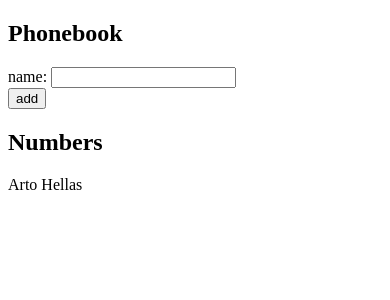
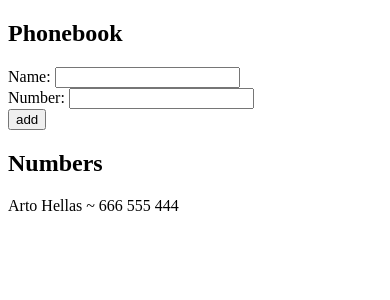
Before and after one commit to asabatba/moocfi_full_stack, a React (Create React App) app in the folder part2/phonebook/: page / in a window 390 px wide. Shown: the top 300 px of the page. Built offline with nearby package versions, Linux system fonts and the light colour scheme.

Commit message:
2.8: The Phonebook Step3

```diff
--- a/part2/phonebook/src/App.js
+++ b/part2/phonebook/src/App.js
@@ -3,22 +3,25 @@ import React, { useState } from 'react'
 const Number = ({ person }) => {
 
     return (
-        <div>{person.name}</div>
+        <div>{person.name} ~ {person.phone}</div>
     )
 }
 
 const App = () => {
     const [persons, setPersons] = useState([
-        { name: 'Arto Hellas' }
+        { name: 'Arto Hellas', phone: '666 555 444' }
     ])
     const [newName, setNewName] = useState('')
+    const [newPhone, setNewPhone] = useState('')
+
 
     const handleSubmit = (ev) => {
         ev.preventDefault()
         if (persons.find((p) => p.name === newName) !== undefined) {
             alert(`The name ${newName} has already been added.`)
+            return;
         }
-        setPersons(persons.concat({ name: newName }))
+        setPersons(persons.concat({ name: newName, phone: newPhone }))
     }
 
     return (
@@ -26,7 +29,9 @@ const App = () => {
             <h2>Phonebook</h2>
             <form>
                 <div>
-                    name: <input value={newName} onChange={(ev) => setNewName(ev.target.value)} />
+                    Name: <input value={newName} onChange={(ev) => setNewName(ev.target.value)} />
+                    <br />
+                    Number: <input value={newPhone} onChange={(ev) => setNewPhone(ev.target.value)} />
                 </div>
                 <div>
                     <button type="submit" onClick={handleSubmit}>add</button>
```
